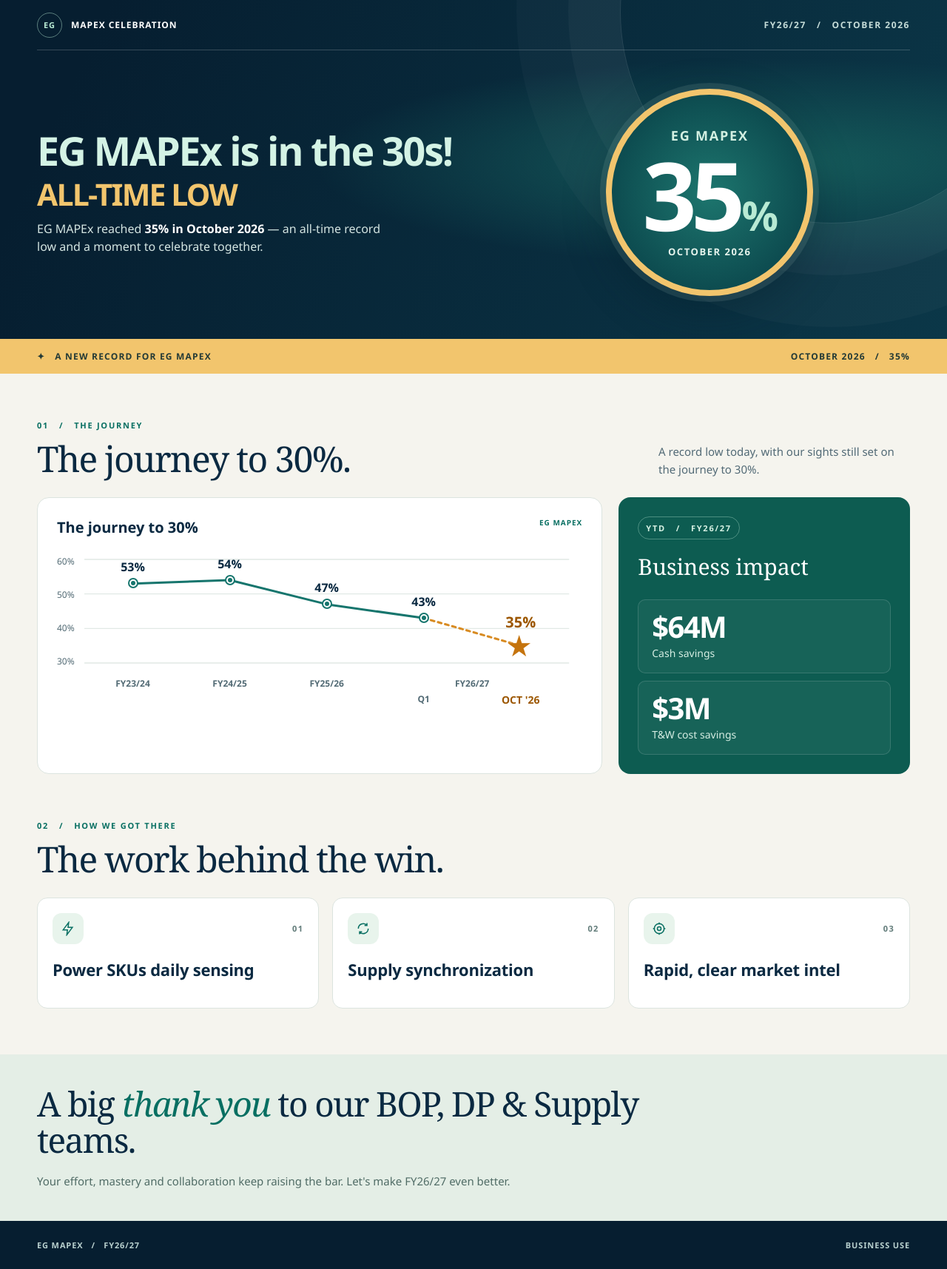
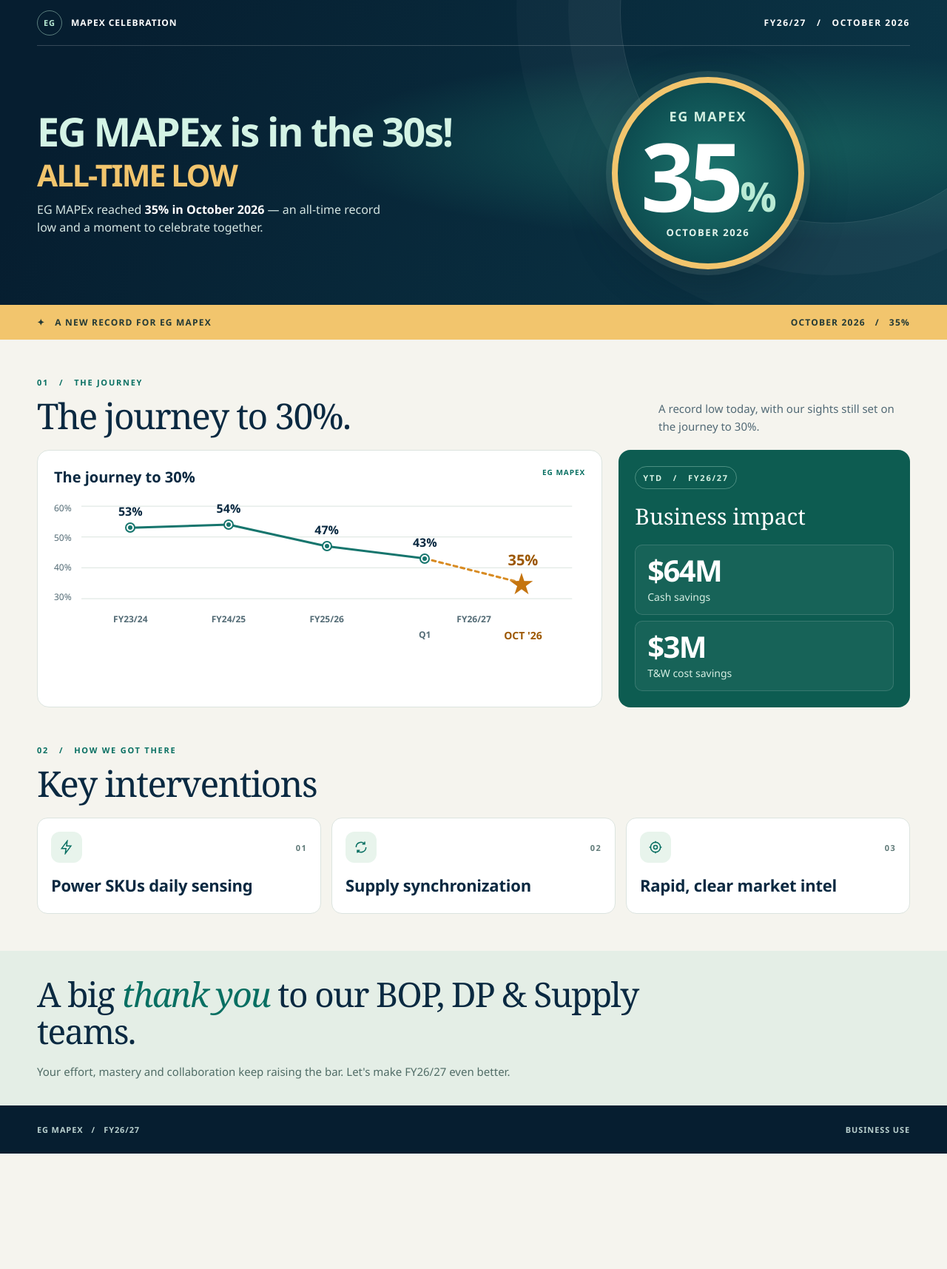
Before and after one commit to faridahelaly/eg-mapex-celebration, a plain HTML site: page index.html in a window 1280 px wide. Shown: the whole page at 74% size. After the commit the page ends 1559 px from the top, so only its background shows below. Drawn offline with Linux system fonts and the light colour scheme.

Commit message:
Compact layout and rename interventions section

```diff
--- a/index.html
+++ b/index.html
@@ -16,18 +16,17 @@ main{overflow:hidden}
 .hero:before{content:"";position:absolute;inset:0;background:radial-gradient(ellipse at 82% 48%,#155c5b 0,transparent 42%),linear-gradient(115deg,#061e30 10%,#0b3748 100%);pointer-events:none}
 .hero:after{content:"";position:absolute;width:570px;height:570px;right:-130px;top:-270px;border:1px solid #ffffff20;border-radius:50%;box-shadow:0 0 0 70px #ffffff08,0 0 0 140px #ffffff06;pointer-events:none}
 .hero .wrap{position:relative;z-index:1}
-.topbar{min-height:68px;display:flex;align-items:center;justify-content:space-between;gap:20px;border-bottom:1px solid #ffffff30;font-size:12px;font-weight:700;letter-spacing:.13em;text-transform:uppercase}
+.topbar{min-height:62px;display:flex;align-items:center;justify-content:space-between;gap:20px;border-bottom:1px solid #ffffff30;font-size:12px;font-weight:700;letter-spacing:.13em;text-transform:uppercase}
 .brand{display:flex;align-items:center;gap:12px;letter-spacing:.08em}
 .brand-mark{display:grid;place-items:center;width:34px;height:34px;border:1px solid #b8ead477;border-radius:50%;color:var(--mint);font-size:11px}
-.topbar-meta{color:#c6ddd9;text-align:right}
-.hero-body{display:grid;grid-template-columns:1.05fr .95fr;align-items:center;gap:40px;min-height:390px;padding:42px 0 48px}
+.hero-body{display:grid;grid-template-columns:1.05fr .95fr;align-items:center;gap:30px;min-height:350px;padding:30px 0 36px}
 h1,h2,h3,p{margin-top:0}
 h1{margin-bottom:14px;color:#d4f3e5;font-size:clamp(34px,4.2vw,56px);font-weight:800;line-height:1.08;letter-spacing:-.04em}
 .hero-subtitle{display:block;margin-top:9px;color:var(--gold);font-family:"Aptos","Segoe UI",sans-serif;font-size:clamp(28px,3.2vw,42px);font-weight:850;line-height:1;letter-spacing:-.045em}
 .hero-copy>p:last-child{max-width:475px;margin:0;color:#d4e5e2;font-size:16px;line-height:1.5}
 .hero-copy strong{color:#fff}
-.record{position:relative;display:flex;align-items:center;justify-content:center;min-height:290px}
-.record-ring{position:relative;display:flex;flex-direction:column;align-items:center;justify-content:center;gap:10px;width:280px;height:280px;border:8px solid var(--gold);border-radius:50%;background:radial-gradient(circle,#1d766e,#0d4c50 70%);box-shadow:0 0 0 8px #d5f4df1a,0 18px 56px #001c2860;text-align:center}
+.record{position:relative;display:flex;align-items:center;justify-content:center;min-height:270px}
+.record-ring{position:relative;display:flex;flex-direction:column;align-items:center;justify-content:center;gap:10px;width:260px;height:260px;border:8px solid var(--gold);border-radius:50%;background:radial-gradient(circle,#1d766e,#0d4c50 70%);box-shadow:0 0 0 8px #d5f4df1a,0 18px 56px #001c2860;text-align:center}
 .record-label{font-size:18px;font-weight:800;letter-spacing:.1em;color:#d3f0e2;text-transform:uppercase}
 .record-number{font-size:clamp(100px,10vw,138px);font-weight:800;line-height:.9;letter-spacing:-.06em;color:#fff}
 .record-number span{margin-left:3px;font-size:.43em;letter-spacing:-.04em;color:var(--mint)}
@@ -35,19 +34,19 @@ h1{margin-bottom:14px;color:#d4f3e5;font-size:clamp(34px,4.2vw,56px);font-weight
 .ribbon{background:var(--gold);color:#243a36}
 .ribbon .wrap{display:flex;align-items:center;justify-content:space-between;gap:20px;padding:15px 0;font-size:12px;font-weight:800;letter-spacing:.1em;text-transform:uppercase}
 .ribbon span:last-child{text-align:right}
-.section{padding:62px 0}
-.section-heading{display:flex;justify-content:space-between;align-items:end;gap:30px;margin-bottom:26px}
+.section{padding:50px 0}
+.section-heading{display:flex;justify-content:space-between;align-items:end;gap:30px;margin-bottom:20px}
 .section-kicker{margin:0 0 12px;color:var(--teal);font-size:11px;font-weight:800;letter-spacing:.16em;text-transform:uppercase}
 h2{margin-bottom:0;font-family:Georgia,"Times New Roman",serif;font-size:clamp(35px,4vw,48px);font-weight:400;line-height:1.08;letter-spacing:-.035em;color:var(--navy)}
 .section-intro{max-width:340px;margin:0;color:var(--muted);font-size:15px;line-height:1.6}
 .overview{display:grid;grid-template-columns:minmax(0,1.65fr) minmax(270px,.85fr);gap:22px}
 .chart-card,.impact{border-radius:16px}
-.chart-card{min-width:0;margin:0;padding:26px;background:#fff;border:1px solid var(--line)}
+.chart-card{min-width:0;margin:0;padding:22px;background:#fff;border:1px solid var(--line)}
 .card-top{display:flex;justify-content:space-between;align-items:start;gap:20px}
 .card-title{margin:0;color:var(--navy);font-size:20px;font-weight:750}
 .card-tag{color:var(--teal);font-size:10px;font-weight:800;letter-spacing:.1em;text-transform:uppercase;text-align:right}
-.chart{margin-top:30px}
-.plot{position:relative;height:140px;margin:0 18px 0 37px}
+.chart{margin-top:26px}
+.plot{position:relative;height:125px;margin:0 18px 0 37px}
 .plot svg{display:block;width:100%;height:100%;overflow:visible}
 .scale{position:absolute;top:-6px;bottom:-6px;left:-37px;display:flex;flex-direction:column;justify-content:space-between;font-size:12px;color:#536b75}
 .point{position:absolute;left:var(--x);top:var(--y);width:10px;height:10px;transform:translate(-50%,-50%);border:2px solid #fff;border-radius:50%;background:#16756d;box-shadow:0 0 0 2px #16756d}
@@ -57,21 +56,21 @@ h2{margin-bottom:0;font-family:Georgia,"Times New Roman",serif;font-size:clamp(3
 .point.current .value{bottom:38px;color:#9c5700;font-size:20px}
 .periods{display:grid;grid-template-columns:repeat(5,minmax(0,1fr));grid-template-rows:auto auto;margin:20px 18px 0 37px;text-align:center;font-size:12px;font-weight:700;line-height:1.35;color:#536b75}
 .periods span{min-width:0}.periods .fiscal{grid-column:4 / 6;grid-row:1}.periods .quarter{grid-column:4;grid-row:2;margin-top:5px}.periods .october{grid-column:5;grid-row:2;margin-top:5px;color:#9c5700;font-size:14px;font-weight:800;white-space:nowrap}
-.impact{display:flex;flex-direction:column;padding:26px;background:#0d5c51;color:white}
+.impact{display:flex;flex-direction:column;padding:22px;background:#0d5c51;color:white}
 .impact .section-kicker{display:inline-block;margin-bottom:16px;padding:7px 10px;border:1px solid #b9e8d45c;border-radius:99px;color:#d7f2e4}.impact h3{margin:0;font-family:Georgia,"Times New Roman",serif;font-size:30px;font-weight:400}
-.kpis{display:grid;gap:10px;margin-top:24px}
-.kpi{display:flex;flex-direction:column;justify-content:center;min-height:100px;padding:16px 18px;border:1px solid #ffffff24;border-radius:10px;background:#ffffff0b}
+.kpis{display:grid;gap:8px;margin-top:18px}
+.kpi{display:flex;flex-direction:column;justify-content:center;min-height:90px;padding:14px 16px;border:1px solid #ffffff24;border-radius:10px;background:#ffffff0b}
 .kpi strong{display:block;color:#fff;font-size:40px;line-height:1;font-weight:750;letter-spacing:-.04em}
 .kpi span{display:block;margin-top:7px;color:#d6eee3;font-size:14px;line-height:1.3}
 .interventions{padding-top:0}
-.lever-grid{display:grid;grid-template-columns:repeat(3,minmax(0,1fr));gap:18px}
-.lever{display:flex;flex-direction:column;gap:20px;min-height:150px;padding:20px;border:1px solid var(--line);border-radius:14px;background:#fff}
+.lever-grid{display:grid;grid-template-columns:repeat(3,minmax(0,1fr));gap:14px}
+.lever{display:flex;flex-direction:column;gap:16px;min-height:130px;padding:18px;border:1px solid var(--line);border-radius:14px;background:#fff}
 .lever-number{display:flex;align-items:center;justify-content:space-between;color:#617b79;font-size:11px;font-weight:800;letter-spacing:.12em}
 .lever-number>span:first-child{order:2}
 .lever-icon{display:grid;place-items:center;flex:0 0 42px;width:42px;height:42px;border-radius:12px;background:#e8f4ec;color:var(--teal)}
 .lever-icon svg{width:20px;height:20px}
 .lever h3{margin:0;color:var(--navy);font-size:22px;font-weight:700;line-height:1.3;letter-spacing:-.01em}
-.thanks{padding:42px 0;background:#e4eee6}
+.thanks{padding:34px 0;background:#e4eee6}
 .thanks h2{max-width:850px;font-size:clamp(32px,3.8vw,46px)}
 .thanks h2 em{color:var(--teal);font-style:italic}
 .thanks p{margin:18px 0 0;color:#506c66;font-size:15px;line-height:1.6}
@@ -79,20 +78,20 @@ footer{background:var(--deep);color:#b9d0ce}
 footer .wrap{display:flex;justify-content:space-between;gap:20px;padding:25px 0;font-size:11px;font-weight:700;letter-spacing:.08em;text-transform:uppercase}
 @media(max-width:800px){
  .wrap{width:min(100% - 48px,1180px)}
- .hero-body{gap:20px;min-height:0;padding:38px 0}
- .record-ring{width:240px;height:240px;gap:10px}.record-label{font-size:16px}.record-number{font-size:100px}
- .section{padding:50px 0}.interventions{padding-top:0}
+ .hero-body{gap:16px;min-height:0;padding:28px 0}
+ .record-ring{width:220px;height:220px;gap:10px}.record-label{font-size:16px}.record-number{font-size:100px}
+ .section{padding:42px 0}.interventions{padding-top:0}
  .overview{grid-template-columns:1fr}.kpis{grid-template-columns:1fr 1fr}
- .lever{min-height:142px;padding:20px}.lever h3{font-size:20px}
+ .lever{min-height:128px;padding:18px}.lever h3{font-size:20px}
 }
 @media(max-width:600px){
- .wrap{width:calc(100% - 40px)}.topbar{min-height:68px;font-size:10px}.brand-mark{width:30px;height:30px}
- .hero-body{grid-template-columns:1fr;gap:20px;padding:34px 0 30px}h1{font-size:clamp(32px,8vw,42px)}.hero-subtitle{font-size:clamp(28px,7vw,34px)}.hero-copy>p:last-child{font-size:15px}.record{min-height:0}.record-ring{width:220px;height:220px;border-width:7px;gap:8px}.record-label{font-size:15px}.record-number{font-size:90px}.record-date{font-size:11px}
- .ribbon .wrap{font-size:10px;line-height:1.5}.section{padding:40px 0}.interventions{padding-top:0}
- .section-heading{display:block;margin-bottom:20px}.section-intro{margin-top:12px}
- .chart-card,.impact{padding:20px 16px}.chart{margin-top:30px}.plot{height:130px;margin-right:10px}.periods{margin-right:10px;font-size:10px}.periods .october{font-size:11px}.point .value{font-size:14px}.point.current .value{font-size:18px}
- .lever-grid{grid-template-columns:1fr;gap:10px}.lever{min-height:0;display:grid;grid-template-columns:42px minmax(0,1fr) auto;align-items:center;gap:16px;padding:16px 18px}.lever-number{display:contents}.lever-icon{grid-column:1;grid-row:1}.lever h3{grid-column:2;grid-row:1}.lever-number>span:first-child{grid-column:3;grid-row:1}
- .thanks{padding:34px 0}
+ .wrap{width:calc(100% - 40px)}.topbar{min-height:58px;font-size:10px}.brand-mark{width:30px;height:30px}
+ .hero-body{grid-template-columns:1fr;gap:16px;padding:24px 0 22px}h1{font-size:clamp(32px,8vw,42px)}.hero-subtitle{font-size:clamp(28px,7vw,34px)}.hero-copy>p:last-child{font-size:15px}.record{min-height:0}.record-ring{width:210px;height:210px;border-width:7px;gap:8px}.record-label{font-size:15px}.record-number{font-size:90px}.record-date{font-size:11px}
+ .ribbon .wrap{font-size:10px;line-height:1.5}.section{padding:32px 0}.interventions{padding-top:0}
+ .section-heading{display:block;margin-bottom:16px}.section-intro{margin-top:10px}
+ .chart-card,.impact{padding:16px 14px}.chart{margin-top:24px}.plot{height:120px;margin-right:10px}.periods{margin-right:10px;font-size:10px}.periods .october{font-size:11px}.point .value{font-size:14px}.point.current .value{font-size:18px}
+ .lever-grid{grid-template-columns:1fr;gap:8px}.lever{min-height:0;display:grid;grid-template-columns:42px minmax(0,1fr) auto;align-items:center;gap:12px;padding:12px 14px}.lever-number{display:contents}.lever-icon{grid-column:1;grid-row:1}.lever h3{grid-column:2;grid-row:1}.lever-number>span:first-child{grid-column:3;grid-row:1}
+ .thanks{padding:28px 0}
 }
 @media(max-width:360px){.topbar-meta{max-width:115px}.chart-card{padding-right:14px;padding-left:14px}.periods{font-size:9px}.kpi strong{font-size:38px}}
 @media(prefers-reduced-motion:reduce){html{scroll-behavior:auto}}
@@ -148,7 +147,7 @@ footer .wrap{display:flex;justify-content:space-between;gap:20px;padding:25px 0;
  </section>
  <section class="section interventions" aria-labelledby="interventions-heading">
   <div class="wrap">
-   <div class="section-heading"><div><p class="section-kicker">02 &nbsp; / &nbsp; How we got there</p><h2 id="interventions-heading">The work behind the win.</h2></div></div>
+   <div class="section-heading"><div><p class="section-kicker">02 &nbsp; / &nbsp; How we got there</p><h2 id="interventions-heading">Key interventions</h2></div></div>
    <div class="lever-grid">
     <div class="lever"><div class="lever-number"><span>01</span><span class="lever-icon" aria-hidden="true"><svg viewBox="0 0 24 24" fill="none" stroke="currentColor" stroke-width="1.8"><path d="m13 2-9 12h7l-1 8 9-12h-7z"/></svg></span></div><h3>Power SKUs daily sensing</h3></div>
     <div class="lever"><div class="lever-number"><span>02</span><span class="lever-icon" aria-hidden="true"><svg viewBox="0 0 24 24" fill="none" stroke="currentColor" stroke-width="1.8"><path d="M4 12a8 8 0 0 1 14-5.3M20 12a8 8 0 0 1-14 5.3M18 3v4h-4M6 21v-4h4"/></svg></span></div><h3>Supply synchronization</h3></div>
```
